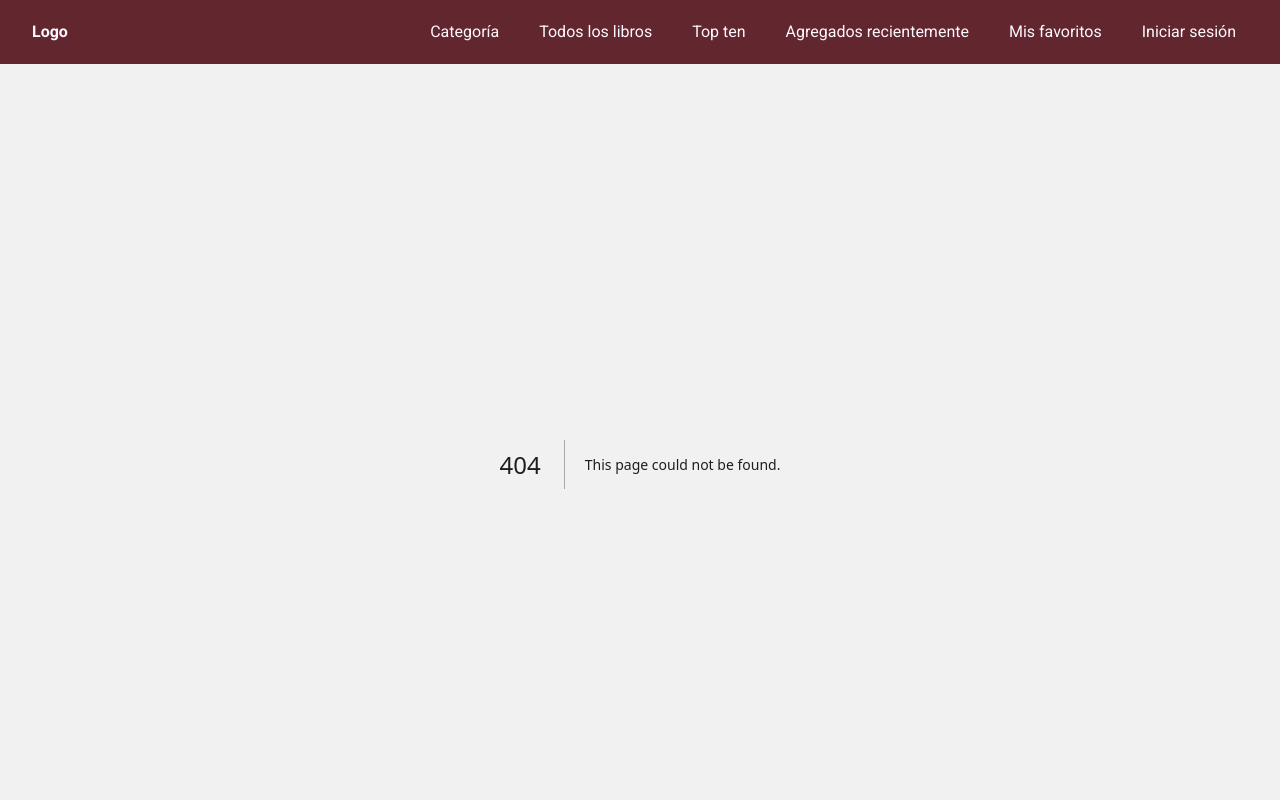
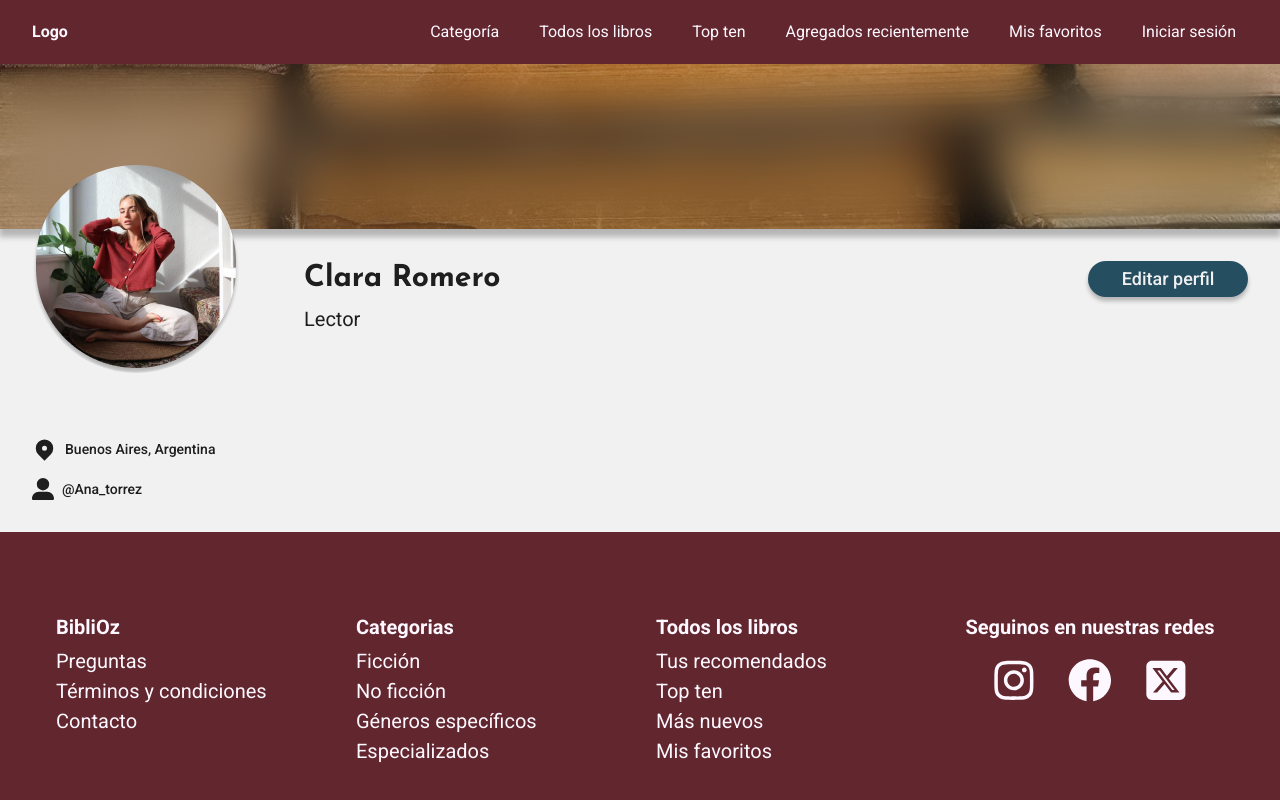
Before and after one commit to No-Country-simulation/s17-13-t-python-react, a Next.js app in the folder frontend/: page /user in a window 1280 px wide. Before the commit this address had no page. Shown: the top 800 px of the page. Built offline with nearby package versions, Linux system fonts and the light colour scheme.

Commit message:
feat(frontend): :sparkles: add page user  and author

```diff
--- /dev/null
+++ b/frontend/src/app/(profile)/author/page.tsx
@@ -0,0 +1,24 @@
+import Avatar from '@/components/Avatar';
+import authorImage from '/public/avatars/avatar-1.png';
+import Title from '@/components/Typography/Title';
+import Paragraph from '@/components/Typography/Paragraph';
+
+export default function page() {
+  const bio =
+    'Se conocieron en la escuela y, con el tiempo, el amor floreció entre ellos. Austin se graduó en Harvard y Emily en Princeton. Desde hace años, colaboran en la creación de novelas juveniles y, más recientemente, han logrado un gran éxito en el ámbito del romance contemporáneo. Casados y residentes en Los Ángeles, Emily y Austin encuentran inspiración diaria en su propia historia de amor. "Amor entre páginas" es su primera novela dirigida a adultos.';
+
+  return (
+    <div className="mx-auto grid max-w-[81.25rem] grid-cols-1 px-8 pb-8 md:grid-cols-[auto_1fr] md:gap-16">
+      <Avatar
+        alt="Emily"
+        img={authorImage.src}
+        customClass="-translate-y-16"
+        containerClass="mx-auto size-64 md:size-52"
+      />
+      <div className="flex flex-col">
+        <Title level={2} title="Emily Wibberley y Austin Siegemund-Broka" customClass="py-8" />
+        <Paragraph text={bio} type="relaxed" />
+      </div>
+    </div>
+  );
+}
--- /dev/null
+++ b/frontend/src/app/(profile)/user/page.tsx
@@ -0,0 +1,46 @@
+import Avatar from '@/components/Avatar';
+import userImage from '/public/avatars/avatar-2.png';
+import { HiLocationMarker } from 'react-icons/hi';
+import { FaUserLarge } from 'react-icons/fa6';
+import Title from '@/components/Typography/Title';
+import ProfileSummaryList from '@/components/ProfileSummaryList';
+import ButtonBase from '@/components/ButtonBase';
+
+interface ItemUser {
+  icon: JSX.Element;
+  text: string;
+}
+
+export default function page() {
+  const profileInfoMockup: ItemUser[] = [
+    {
+      icon: <HiLocationMarker size={25} />,
+      text: 'Buenos Aires, Argentina',
+    },
+    {
+      icon: <FaUserLarge size={22} />,
+      text: '@Ana_torrez',
+    },
+  ];
+
+  return (
+    <div className="mx-auto grid max-w-[81.25rem] grid-cols-1 gap-16 px-8 pb-8 md:grid-cols-[auto_1fr] md:gap-16">
+      <div className="flex flex-col">
+        <Avatar
+          alt="Emily"
+          img={userImage.src}
+          customClass="-translate-y-16"
+          containerClass="mx-auto size-64 md:size-52"
+        />
+        <ProfileSummaryList dataList={profileInfoMockup} />
+      </div>
+      <div className="flex justify-between py-8">
+        <header className="flex flex-col gap-2">
+          <Title level={2} title="Clara Romero" />
+          <span className="text-xl font-normal">Lector</span>
+        </header>
+        <ButtonBase text="Editar perfil" />
+      </div>
+    </div>
+  );
+}
```
